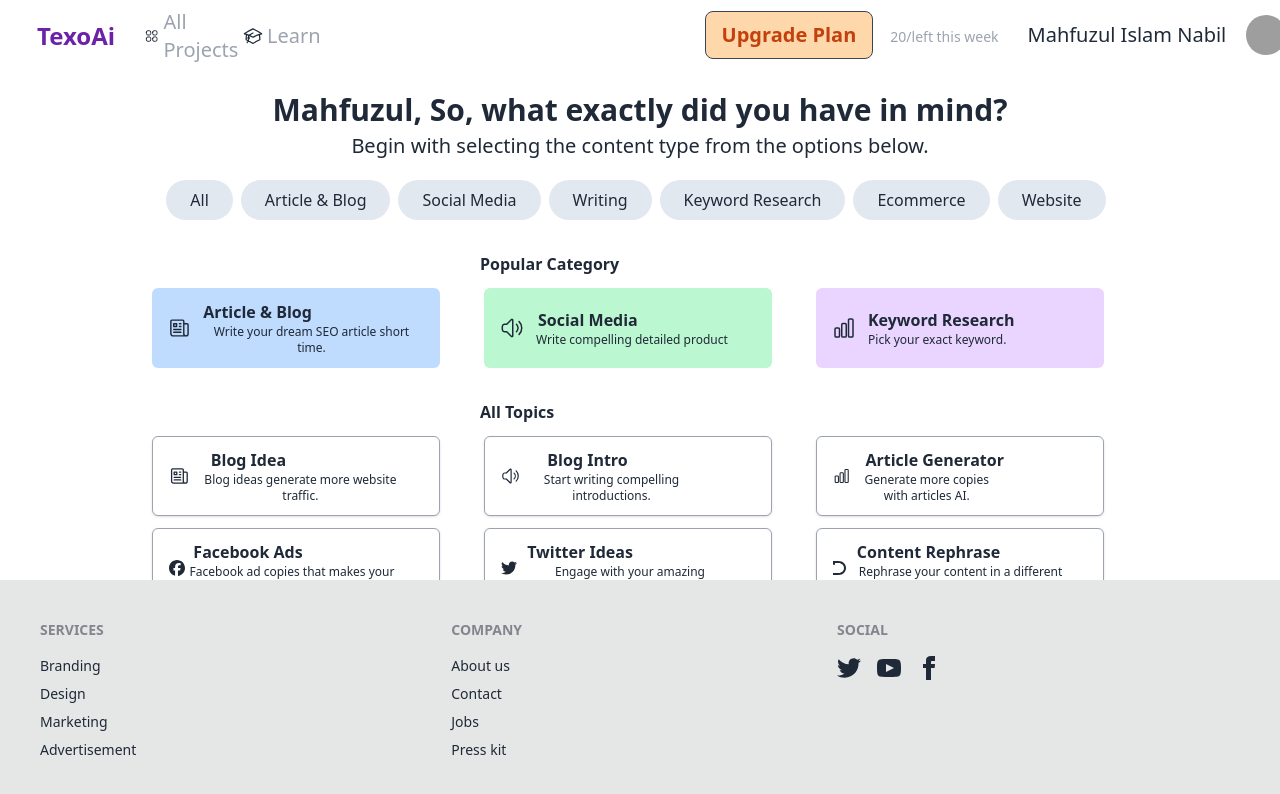
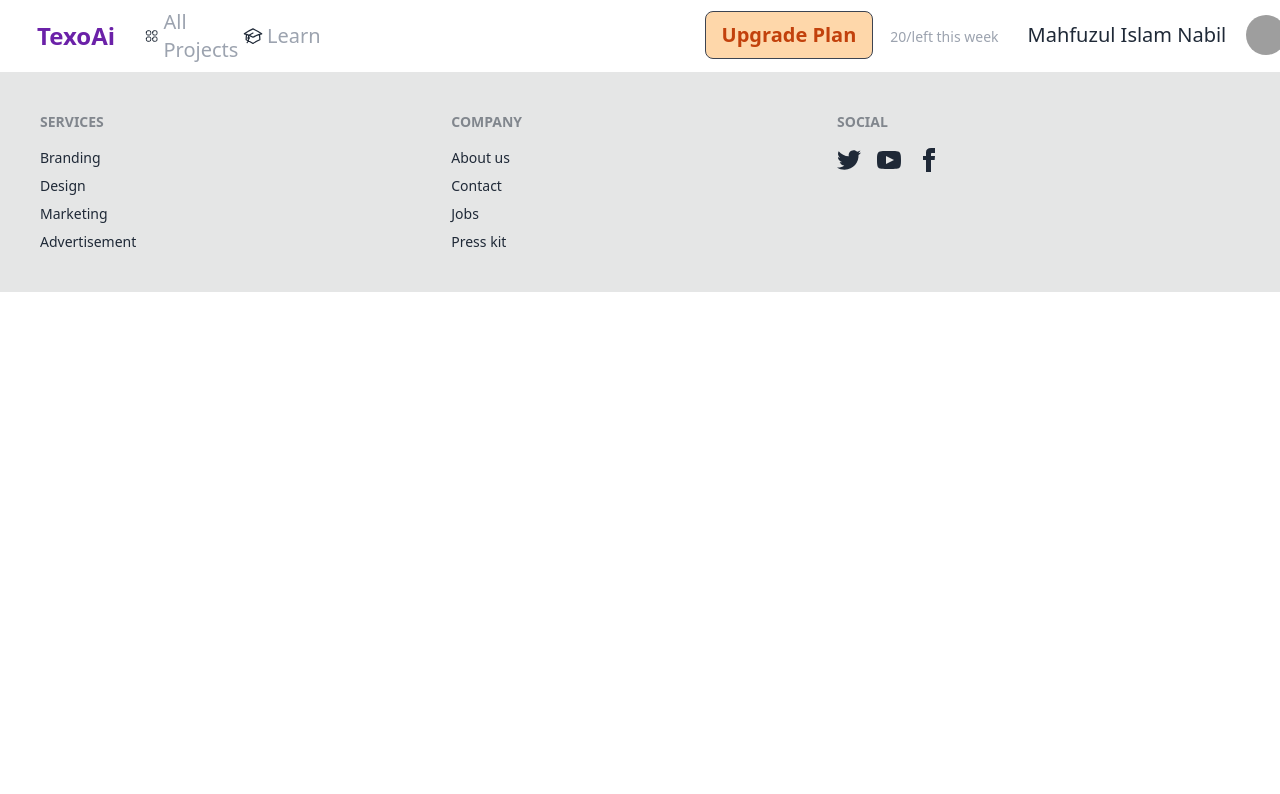
Before and after one commit to darkimpow/ai-writer-app-final, a React (Create React App) app: page /dashboard in a window 1280 px wide. Before the commit this address led to /dashboard/home. Shown: the top 794 px of the page. Built offline with nearby package versions, Linux system fonts and the light colour scheme; grey boxes are pictures that could not be loaded.

Commit message:
fix(routes): remove the dashboard redirect

```diff
--- a/src/pages/DashboardPage.js
+++ b/src/pages/DashboardPage.js
@@ -9,16 +9,16 @@
     const [loggedIn, setLoggedIn] = useState(true);
 
     const navigate = useNavigate();
-    useEffect(() => {
-
-        const checkUserLoggedIn = () => {
-            if (loggedIn) navigate('/dashboard/home');
-        };
-
-        //sends user to the Dashboard home page when logged in
-        checkUserLoggedIn();
-    }, [])
-    ;
+    // useEffect(() => {
+    //
+    //     const checkUserLoggedIn = () => {
+    //         if (loggedIn) navigate('/dashboard/home');
+    //     };
+    //
+    //     //sends user to the Dashboard home page when logged in
+    //     checkUserLoggedIn();
+    // }, [])
+    // ;
 
     return (
         <div>
--- a/src/partials/Footer.js
+++ b/src/partials/Footer.js
@@ -1,6 +1,6 @@
 const Footer = () => {
     return(
-        <footer className="footer p-10 bg-base-300 text-base-content fixed bottom-0">
+        <footer className="footer p-10 bg-base-300 text-base-content">
             <div>
                 <span className="footer-title">Services</span>
                 <a className="link link-hover">Branding</a>
```
